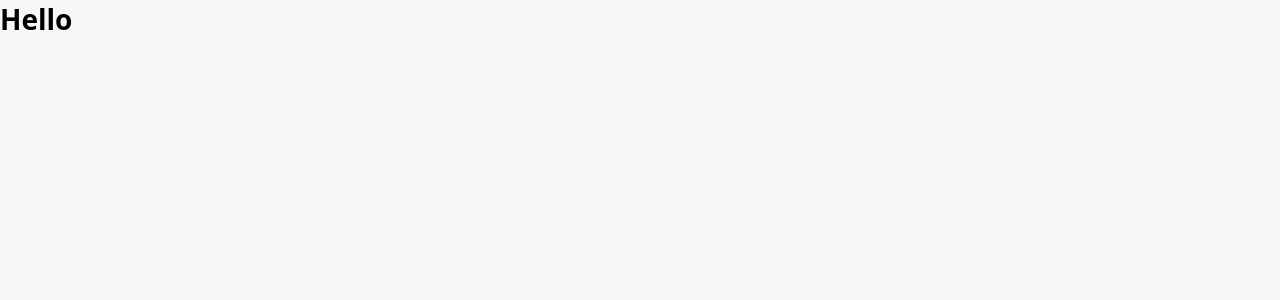
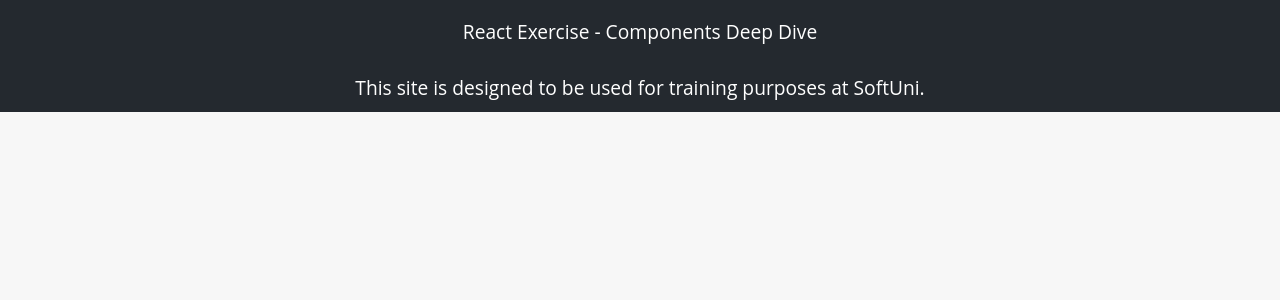
Before and after one commit to valerydochev/employee-management-system, a React (Vite) app in the folder Client/: page / in a window 1280 px wide. Shown: the top 300 px of the page. Built offline with nearby package versions, Linux system fonts and the light colour scheme.

Commit message:
adding headier and footer structure

```diff
--- a/Client/src/App.jsx
+++ b/Client/src/App.jsx
@@ -1,8 +1,15 @@
+import Header from "./components/Header"
+import Footer from "./components/Footer"
+
 function App() {
 
   return (
     <div>
-        <h1>Hello</h1>
+        <div>
+          <Header />
+
+          <Footer />
+        </div>
     </div>
   )
 }
--- /dev/null
+++ b/Client/src/components/Footer.jsx
@@ -0,0 +1,7 @@
+export default function Footer() {
+  return (
+    <footer className="footer">
+      <p>This site is designed to be used for training purposes at SoftUni.</p>
+    </footer>
+  );
+}
--- /dev/null
+++ b/Client/src/components/Header.jsx
@@ -0,0 +1,9 @@
+export default function Header() {
+  return (
+    <header className="header">
+      <div className="logo">
+        <span className="course">React Exercise - Components Deep Dive</span>
+      </div>
+    </header>
+  );
+}
```
